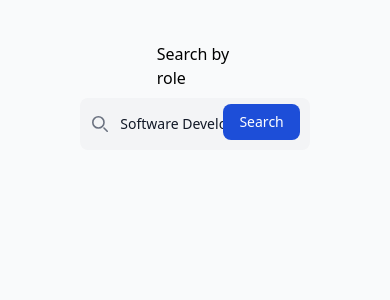
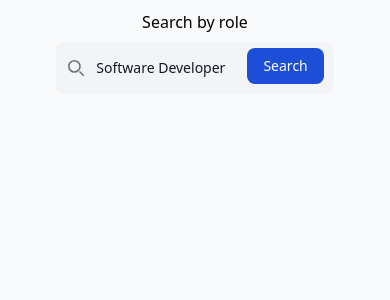
Before and after one commit to yogeshsingh2672000/job-board, a React (Create React App) app: page / in a window 390 px wide. Shown: the top 300 px of the page. Built offline with nearby package versions, Linux system fonts and the light colour scheme; no server answers.

Commit message:
mobile layout fixes

```diff
--- a/src/components/feed/Feed.tsx
+++ b/src/components/feed/Feed.tsx
@@ -43,9 +43,9 @@ function Feed() {
   };
 
   return (
-    <div className="p-8">
+    <div className="md:p-8">
       <div className="flex flex-col md:flex-row gap-2 justify-evenly items-center mb-8">
-        <div className="w-1/4 md:w-[150px]">Search by role</div>
+        <div className="w-full text-center md:w-[150px]">Search by role</div>
         <div className="relative w-3/4">
           <div className="absolute inset-y-0 start-0 flex items-center ps-3 pointer-events-none">
             <svg
@@ -101,7 +101,7 @@ function Feed() {
                     key={index}
                     className="grid grid-cols-3 bg-gray-50 p-4 rounded cursor-pointer shadow hover:shadow-lg transition-all duration-300 ease-in-out"
                   >
-                    <div className="col-span-2">
+                    <div className="col-span-3 md:col-span-2">
                       <div className="">
                         <span className="text-gray-600 text-sm">
                           Company Name:
@@ -117,7 +117,7 @@ function Feed() {
                         {item.locationName}
                       </div>
                     </div>
-                    <div>
+                    <div className="pt-4 w-[98px] md:pt-0 md:w-full">
                       <div className="text-xs flex justify-center items-center">
                         {isNaN(differenceInDays)
                           ? "Posted recently"
```
